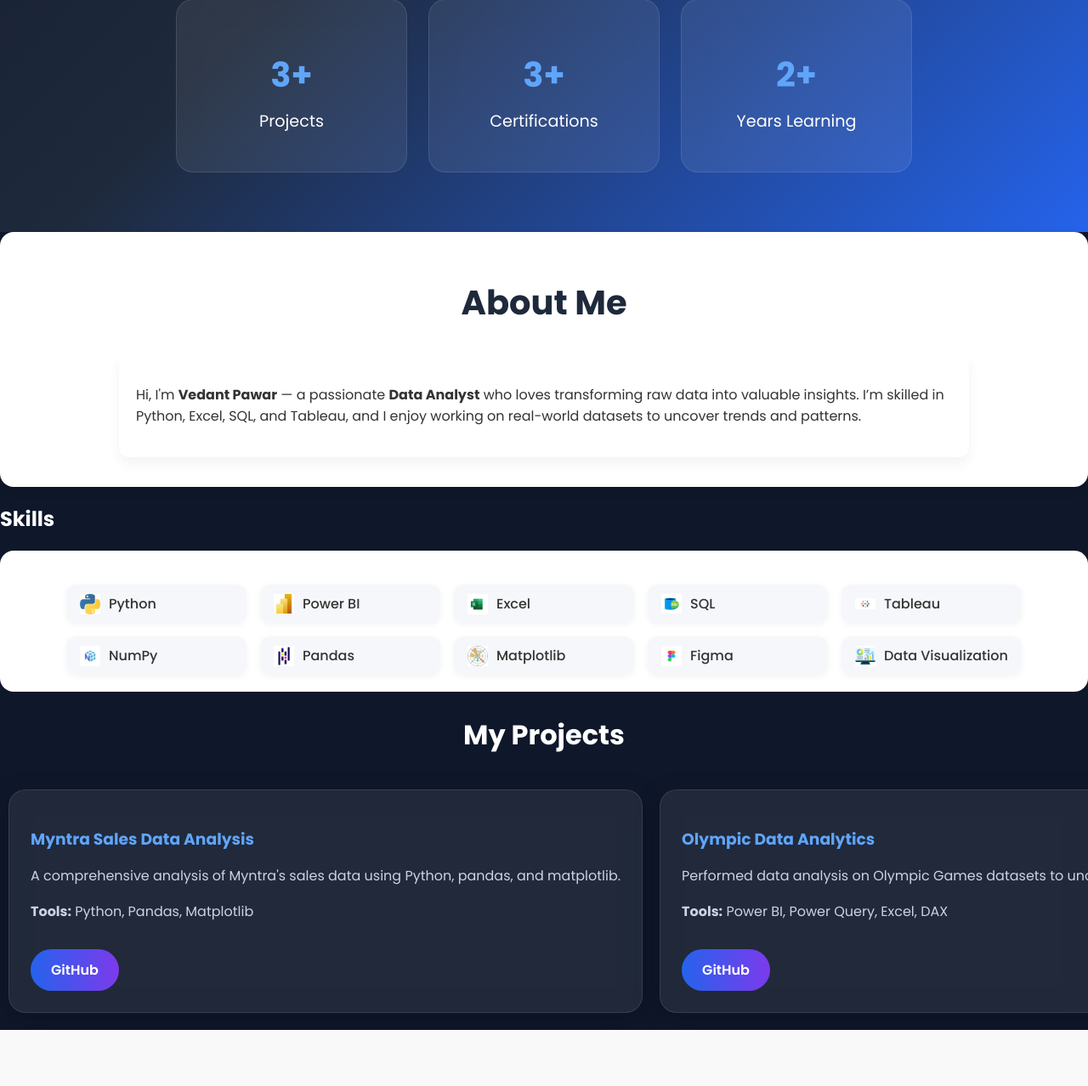
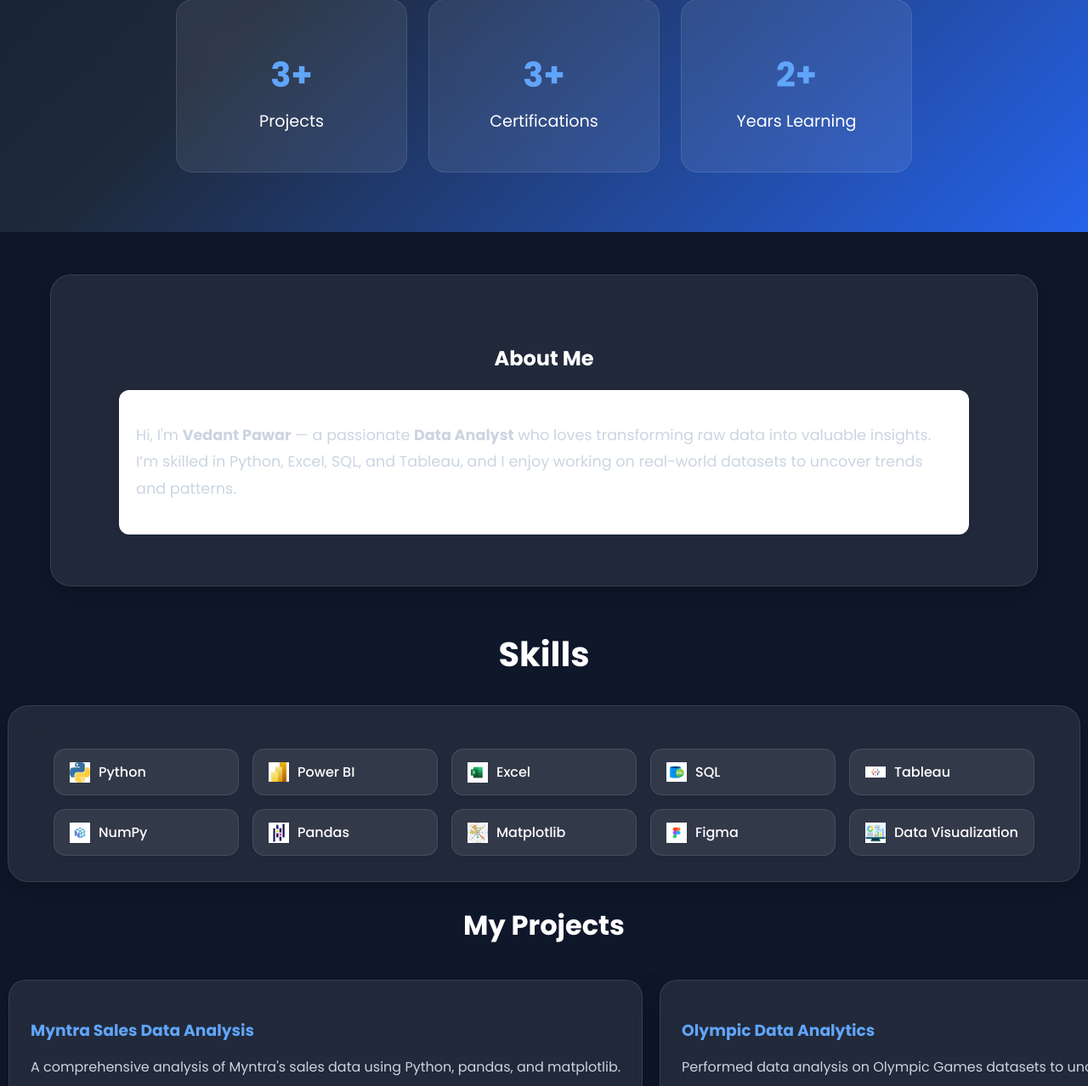
Before and after one commit to Vedant05122003/Portfolio-Site, a Flask app: page / in a window 1280 px wide. Shown: the part 889-2167 px from the top of the page at 85% size. Run offline with Flask 3, Linux system fonts and the light colour scheme; some libraries are stand-ins or nearby versions.

Commit message:
Update style.css

```diff
--- a/static/style.css
+++ b/static/style.css
@@ -223,19 +223,30 @@ footer {
 }
 
 .about-me {
-    height: 260px;
-  overflow-y: auto;
-  padding: 20px;
-  background-color: white;
-  border-radius: 16px;
-  box-shadow: 0 4px 12px rgba(0, 0, 0, 0.1);
+    padding: 60px 30px;
+    margin: 50px auto;
+    max-width: 1100px;
+
+    background: rgba(255,255,255,0.08);
+
+    backdrop-filter: blur(15px);
+
+    border: 1px solid rgba(255,255,255,0.1);
+
+    border-radius: 24px;
+
+    box-shadow: 0 8px 32px rgba(0,0,0,0.25);
 }
 
  .about-me h2 {
+    color: white !important;
     text-align: center;
-    font-size: 2.5rem;
-    margin-bottom: 30px;
-    color: #2c3e50;
+}
+
+.about-me p {
+    color: #cbd5e1;
+    font-size: 1.1rem;
+    line-height: 1.8;
 }
 
   .about-content {
@@ -490,12 +501,22 @@ footer {
   }
 
   .skill:hover {
-    transform: translateY(-3px);
+    transform: translateY(-8px);
+
+    box-shadow:
+        0 10px 25px rgba(96,165,250,0.3);
 }
 
   .skill img {
     width: 24px;
     height: 24px;
+  }
+
+.skills-section h2 {
+    text-align: center;
+    color: white;
+    font-size: 2.5rem;
+    margin-bottom: 30px;
 }
 
   #certifications {
@@ -549,11 +570,21 @@ footer {
    Skills Section Styling
 -------------------------- */
 .skills-wrapper {
-  background-color: white;
-  padding: 20px;
-  border-radius: 16px;
-  max-height: 320px;
-  overflow-y: auto;
+    background: rgba(255,255,255,0.08);
+
+    backdrop-filter: blur(15px);
+
+    border: 1px solid rgba(255,255,255,0.1);
+
+    border-radius: 24px;
+
+    padding: 30px;
+
+    max-width: 1200px;
+
+    margin: auto;
+
+    box-shadow: 0 8px 32px rgba(0,0,0,0.25);
 }
 
 .skills-grid {
@@ -565,12 +596,22 @@ footer {
 .skill {
     display: flex;
     align-items: center;
+
     gap: 10px;
-  padding: 10px 16px;
-  background-color: #f5f7fa;
-  border-radius: 12px;
+
+    padding: 14px 18px;
+
+    background: rgba(255,255,255,0.08);
+
+    border-radius: 14px;
+
     width: 180px;
-  font-weight: 500;
+
+    color: white;
+
+    border: 1px solid rgba(255,255,255,0.1);
+
+    transition: all 0.3s ease;
 }
 
 .skill img {
```
Lines whose indentation alone changed are shown as unchanged.
